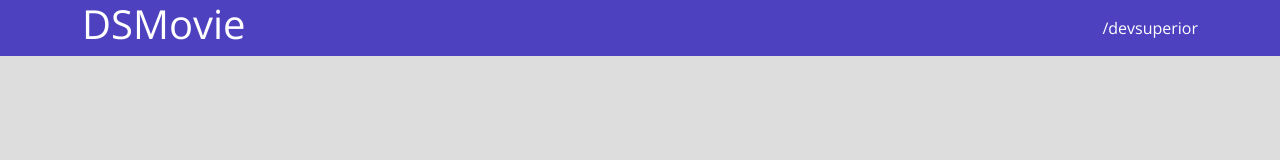
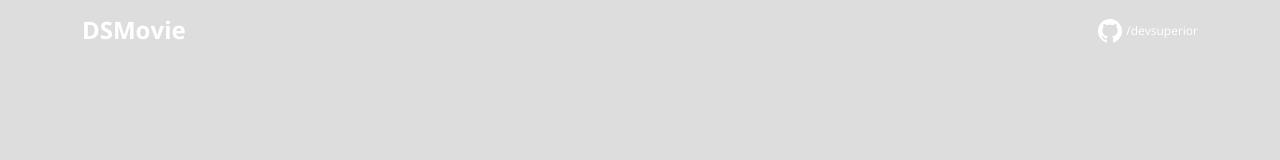
Before and after one commit to nathaliacortex/dsmovie, a plain HTML site: page index.html in a window 1280 px wide. Drawn offline with nearby package versions, Linux system fonts and the light colour scheme.

Commit message:
Barra superior PARTE 2

```diff
--- a/css/styles.css
+++ b/css/styles.css
@@ -1,4 +1,11 @@
 @import url('https://fonts.googleapis.com/css2?family=Open+Sans:wght@300;400;700&display=swap');
+
+:root{
+
+    --bg-gray: #ddd;
+    --color-primaty: #4D41C0;
+    --white: #fff;
+}
 
 * {
     box-sizing: border-box;
@@ -6,15 +13,22 @@
 
 }
 
+h1, h2, h3, h4, h5, h6 {
+    margin: 0;
+}
+
 html, body{
 
-    background-color: #ddd;
+    background-color: var(--bg-gray);
 }
 
 header {
 
-    background-color: #4D41C0;
-    color: #fff;
+    background-color: var(--color-primary);
+    color: var(--white);
+    height: 60px;
+    display: flex;
+    align-items: center;
 }
 
 nav{
@@ -23,8 +37,27 @@ nav{
     align-items: center;
     justify-content:space-between;
 }
+nav h1 {
+
+    font-size: 24px;
+    font-weight: 700;
+}
+
+nav a {
+
+    font-size: 12px;
+    font-weight: 400;
+}
 
 a, a:hover {
     text-decoration: none;
     color: unset;
 }
+.dsmovie-contact-container{
+    ]display: flex;
+    align-items: center;
+}
+
+.dsmovie-contact-container{
+    margin-right: 10px;
+}
--- a/index.html
+++ b/index.html
@@ -16,7 +16,14 @@
     <header>
       <nav class="container">
         <h1>DSMovie</h1>
+        <div>
+
+          <img src="img/github.svg" alt="Github">
         <a href="https://github.com/devsuperior">/devsuperior</a>
+
+
+        </div>
+
       </nav>
     </header>
 
```
Also changed, not shown: img/github.svg (added).
